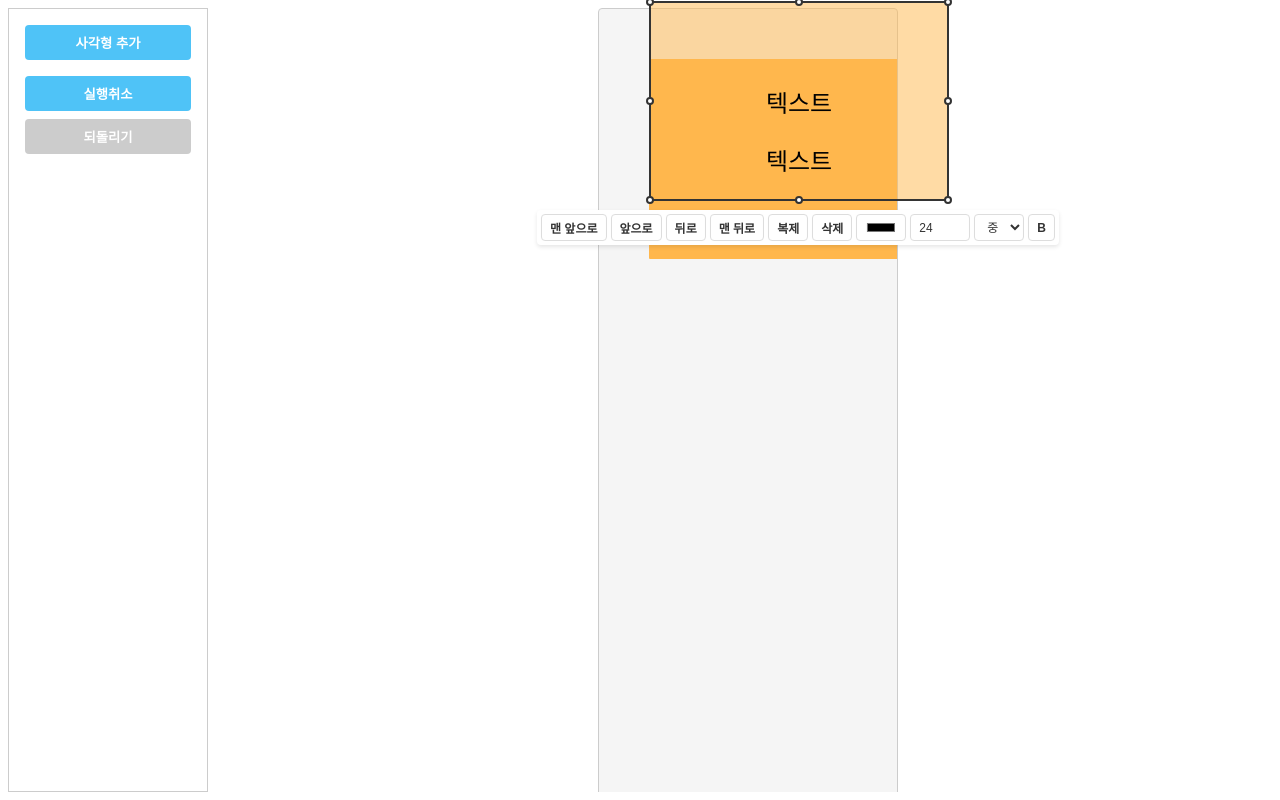
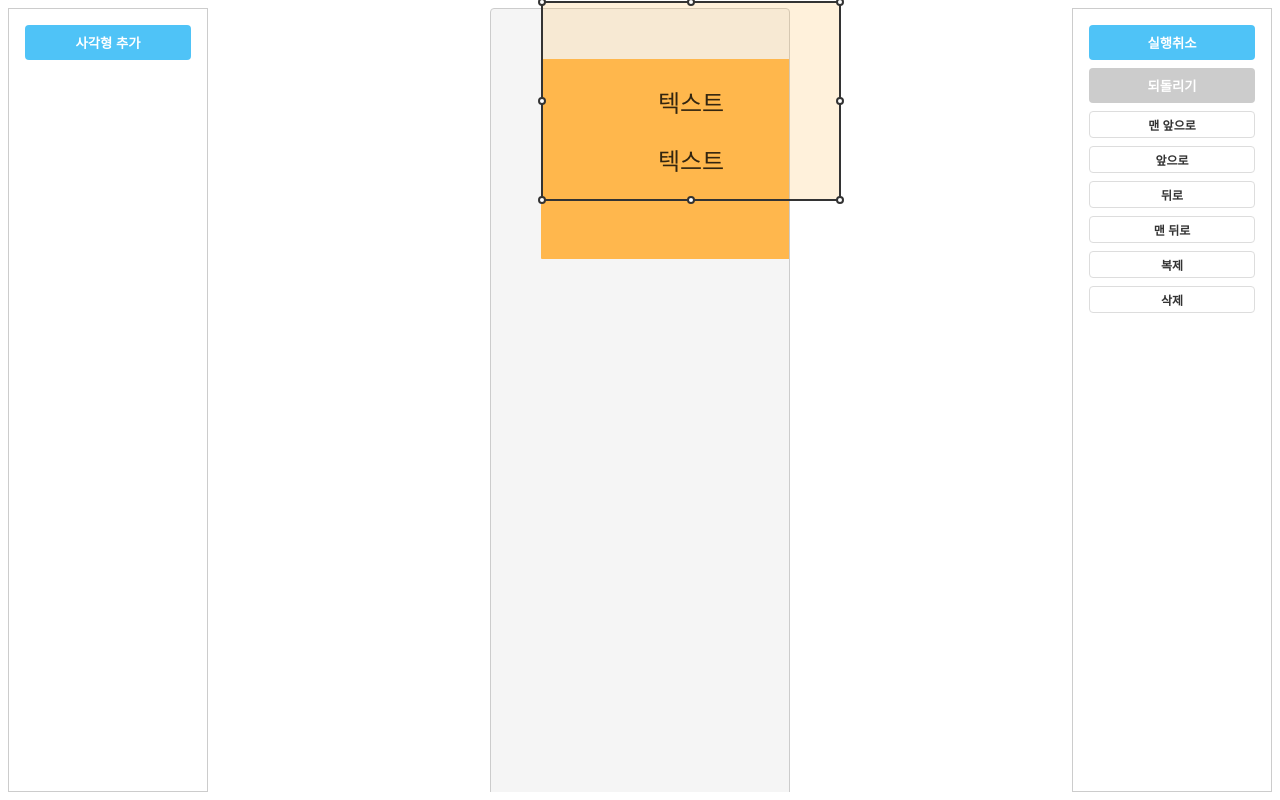
Before and after one commit to asdfghjkkl11/svelte_image_editor, a Svelte app: page / in a window 1280 px wide. Both pictures are taken after a click on the button "사각형 추가". Built offline with nearby package versions, Linux system fonts and the light colour scheme.

Commit message:
화면 수정

```diff
--- a/src/ImageEditor.svelte
+++ b/src/ImageEditor.svelte
@@ -12,7 +12,7 @@
   // 오브젝트(사각형 등) 상태 배열
   let objects = [];
   // 선택된 오브젝트
-  let selected_object = null;
+  let selected_object = {};
 
   // 드래그/리사이즈/회전 상태 플래그 및 관련 변수
   let is_dragging = false;
@@ -124,7 +124,7 @@
   // 오브젝트(사각형 등)를 삭제하는 함수
   function delete_object(obj) {
     objects = objects.filter(o => o.id !== obj.id);
-    selected_object = null;
+    selected_object = {};
   }
 
   // 오브젝트를 복제하는 함수
@@ -364,7 +364,7 @@
   // 캔버스 빈 공간 클릭 시 선택 해제 함수
   function handle_canvas_mouse_down(event) {
     if (event.target === canvas) {
-      selected_object = null;
+      selected_object = {};
       objects = objects.map(o => ({ ...o, selected: false }));
     }
   }
@@ -410,10 +410,6 @@
     <div class="tool-group">
       <button on:click={add_rectangle}>사각형 추가</button>
     </div>
-    <div class="tool-group">
-      <button on:click={undo} disabled={current_history_index <= 0}>실행취소</button>
-      <button on:click={redo} disabled={current_history_index >= history.length - 1}>되돌리기</button>
-    </div>
   </div>
   <div class="canvas-wrapper" bind:this={canvas_wrapper}>
     <div class="canvas-container" bind:this={canvas_container} style="display: flex; align-items: {container_align}; justify-content: center; min-height: 100%; width: 100%;">
@@ -421,18 +417,20 @@
            on:mousedown={handle_canvas_mouse_down}>
         {#each objects as obj (obj.id)}
           <!--overflow 배경-->
-          <div
-            class="object"
-            style="
-                left: {canvas_rect.left + obj.x + 1}px;
-                top: {canvas_rect.top + obj.y + 1}px;
-                width: {obj.width}px;
-                height: {obj.height}px;
-                background: {obj.color};
-                transform: rotate({obj.angle}deg);
-                position: fixed;
-                opacity: 0.5;
-              "></div>
+          <!--{#if obj.selected}-->
+          <!--  <div-->
+          <!--          class="object"-->
+          <!--          style="-->
+          <!--      left: {canvas_rect.left + obj.x + 1}px;-->
+          <!--      top: {canvas_rect.top + obj.y + 1}px;-->
+          <!--      width: {obj.width}px;-->
+          <!--      height: {obj.height}px;-->
+          <!--      background: {obj.color};-->
+          <!--      transform: rotate({obj.angle}deg);-->
+          <!--      position: fixed;-->
+          <!--      opacity: 0.5;-->
+          <!--    "></div>-->
+          <!--{/if}-->
           <!--본체-->
           <div
                   class="object"
@@ -444,6 +442,7 @@
               background: {obj.color};
               transform: rotate({obj.angle}deg);
             "
+              on:click={() => select_object(obj)}
           >
             <div
                     class="text-element"
@@ -457,6 +456,7 @@
             >{@html obj.text}</div>
           </div>
           <!--입력용창-->
+          {#if obj.selected}
             <div
                     class="object object-wrapper"
                     class:selected={obj.selected}
@@ -469,7 +469,17 @@
                 height: {obj.height}px;
                 transform: rotate({obj.angle}deg);
                 position: fixed;
+                z-index: 1;
               ">
+                <div class="background"
+                     style="
+                     width: 100%;
+                     height: 100%;
+                     opacity: 0.2;
+                     position: absolute;
+                     background: {obj.color};
+                     pointer-events : none;
+                "></div>
               <div
                       class="text-element"
                       contenteditable="true"
@@ -488,7 +498,6 @@
                 objects = objects;
               }}
               ></div>
-            {#if obj.selected}
               <div
                       class="resize-handle resize-handle-tl"
                       on:mousedown={(e) => handle_mouse_down(e, obj, 'resize', 'top-left')}
@@ -536,65 +545,34 @@
                   {(Math.round(obj.angle)+360)%360}°
                 </div>
               {/if}
-
-            {/if}
-          </div>
-          {#if obj.selected}
-            <div
-              class="toolbox"
-              style="
-                position: fixed;
-                left: {canvas_rect.left + (obj.x + obj.width/2)}px;
-                top: {canvas_rect.top + (get_object_position(obj) ? (obj.y + obj.height + 10) : (obj.y - 40))}px;
-                transform: translateX(-50%);
-              "
-            >
-              <button class="tool-btn" on:click|stopPropagation={() => bring_to_front(obj)}>
-                맨 앞으로
-              </button>
-              <button class="tool-btn" on:click|stopPropagation={() => bring_forward(obj)}>
-                앞으로
-              </button>
-              <button class="tool-btn" on:click|stopPropagation={() => send_backward(obj)}>
-                뒤로
-              </button>
-              <button class="tool-btn" on:click|stopPropagation={() => send_to_back(obj)}>
-                맨 뒤로
-              </button>
-              <button class="tool-btn" on:click|stopPropagation={() => duplicate_object(obj)}>
-                복제
-              </button>
-              <button class="tool-btn" on:click|stopPropagation={() => delete_object(obj)}>
-                삭제
-              </button>
-              <input type="color" class="tool-btn"
-                     bind:value={obj.textColor}
-                     on:mousedown|stopPropagation
-                     on:focus={() => is_editing_text = true}
-                     on:blur={() => { is_editing_text = false; objects = objects; }}
-                     on:input={() => objects = [...objects]} />
-              <input type="number" class="tool-btn"
-                     bind:value={obj.fontSize}
-                     on:mousedown|stopPropagation
-                     on:focus={() => is_editing_text = true}
-                     on:blur={() => { is_editing_text = false; objects = objects; }}
-                     on:input={() => objects = [...objects]}
-                     style="width: 60px" />
-              <select class="tool-btn"
-                      bind:value={obj.textAlign}
-                      on:mousedown|stopPropagation
-                      on:change={() => objects = [...objects]}>
-                <option value="left">좌</option>
-                <option value="center">중</option>
-                <option value="right">우</option>
-              </select>
-              <button class="tool-btn" on:click|stopPropagation={() => {obj.fontWeight = obj.fontWeight === 'bold' ? 'normal' : 'bold'; objects = [...objects];}}>
-                <b>B</b>
-              </button>
             </div>
           {/if}
         {/each}
       </div>
+    </div>
+  </div>
+  <div class="object-toolbox">
+    <div class="tool-group">
+      <button on:click={undo} disabled={current_history_index <= 0}>실행취소</button>
+      <button on:click={redo} disabled={current_history_index >= history.length - 1}>되돌리기</button>
+      <button class="tool-btn" on:click|stopPropagation={() => bring_to_front(selected_object)}>
+        맨 앞으로
+      </button>
+      <button class="tool-btn" on:click|stopPropagation={() => bring_forward(selected_object)}>
+        앞으로
+      </button>
+      <button class="tool-btn" on:click|stopPropagation={() => send_backward(selected_object)}>
+        뒤로
+      </button>
+      <button class="tool-btn" on:click|stopPropagation={() => send_to_back(selected_object)}>
+        맨 뒤로
+      </button>
+      <button class="tool-btn" on:click|stopPropagation={() => duplicate_object(selected_object)}>
+        복제
+      </button>
+      <button class="tool-btn" on:click|stopPropagation={() => delete_object(selected_object)}>
+        삭제
+      </button>
     </div>
   </div>
 </div>
```
Lines whose indentation alone changed are shown as unchanged.
